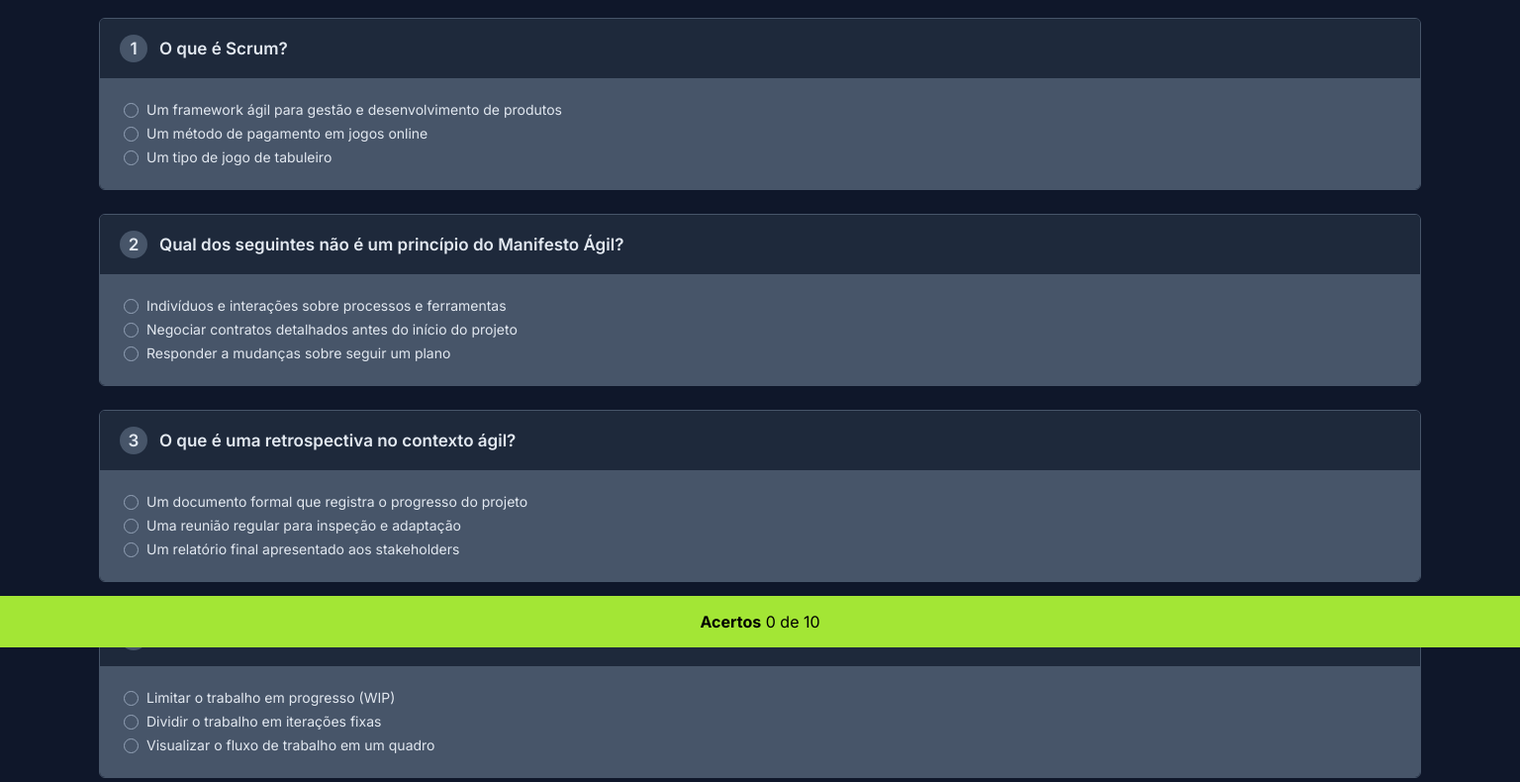
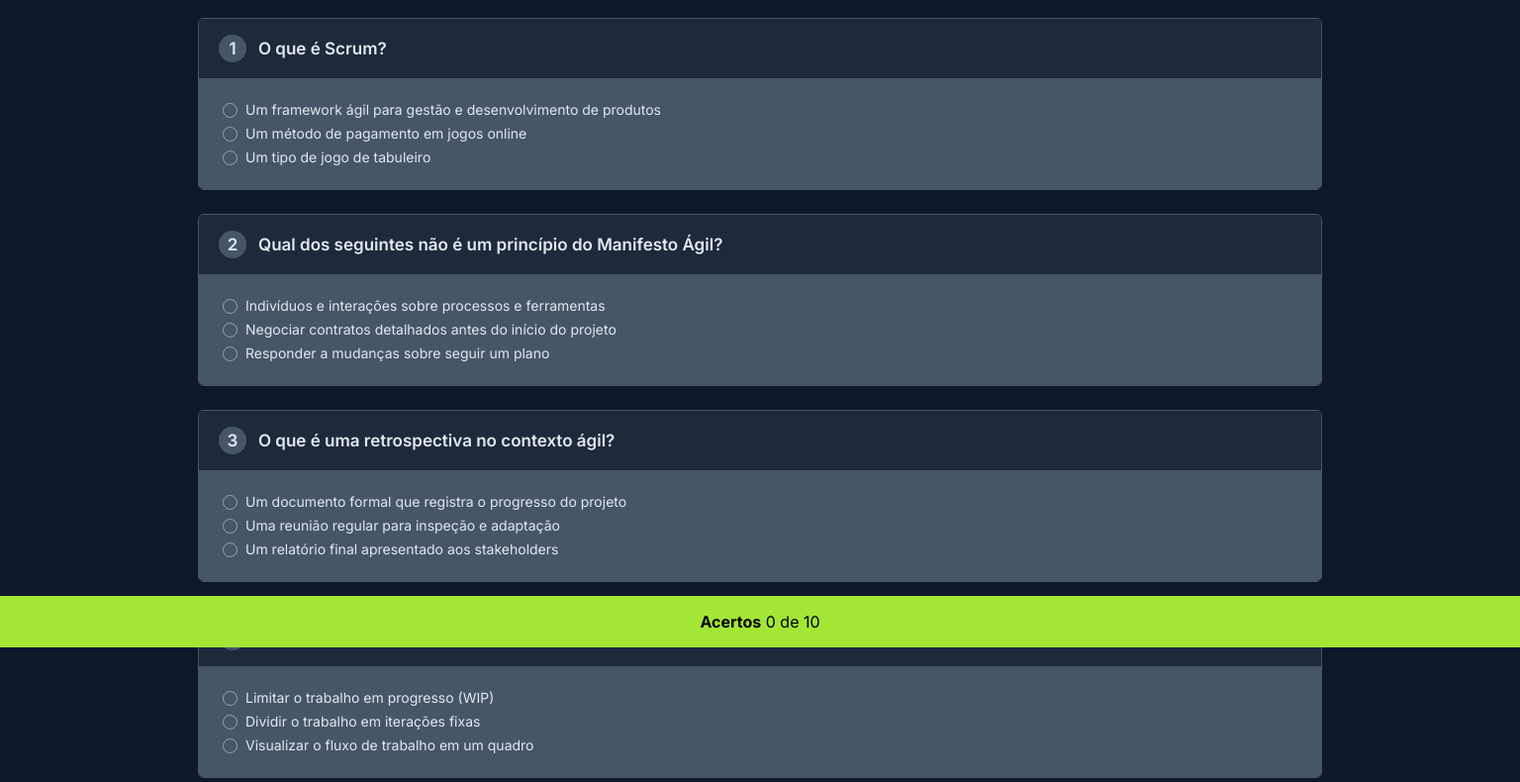
Before and after one commit to bpinheiro8/projeto-site-quiz, a plain HTML site: page index.html in a window 1536 px wide. Shown: the part 146-936 px from the top of the page at 99% size. Drawn offline with Linux system fonts and the light colour scheme.

Commit message:
adjust style

```diff
--- a/style.css
+++ b/style.css
@@ -165,6 +165,6 @@ input:checked::before {
 
 @media (min-width: 1366px) {
   main {
-    padding: 3rem 10rem 2rem;
+    padding: 3rem 20rem 2rem;
   }
 }
```
